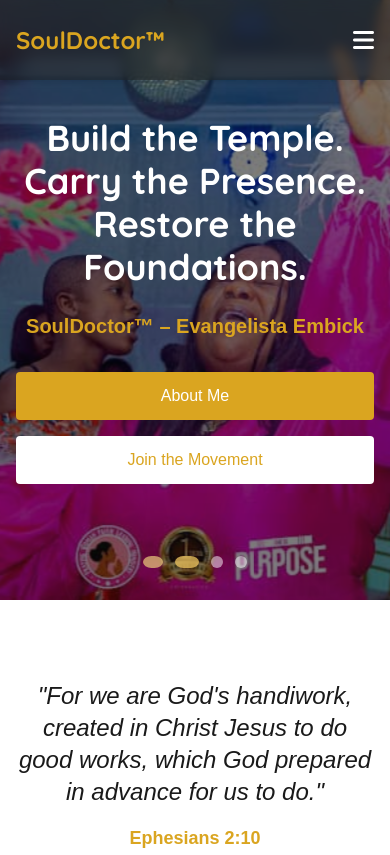
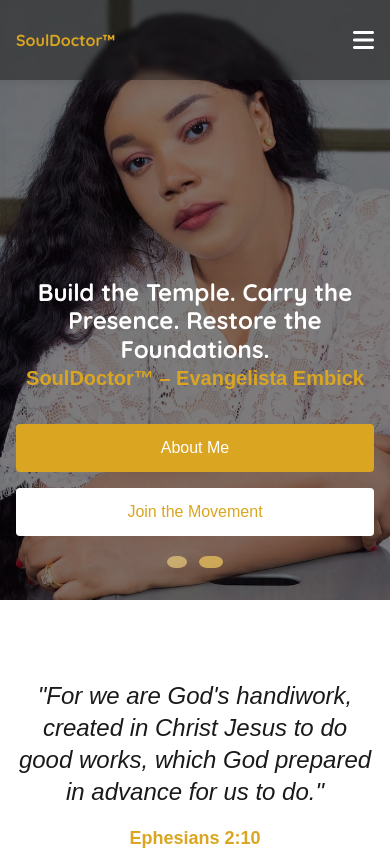
Before and after one commit to MJ497/souldoc, a plain HTML site: page index.html in a window 390 px wide. Shown: the top 855 px of the page. Drawn offline with nearby package versions, Linux system fonts and the light colour scheme; a web font is replaced by a local one.

Commit message:
reduce fonts

```diff
--- a/index.html
+++ b/index.html
@@ -15,7 +15,7 @@
     <header class="glass-header fixed top-0 left-0 right-0 z-50">
         <nav class="container mx-auto px-4 py-4 flex justify-between items-center">
             <div class="flex items-center space-x-2">
-                <h1 class="text-2xl font-bold text-gold" style="">SoulDoctor™</h1>
+                <h1 class="text-2xl font-bold text-gold soul" style="">SoulDoctor™</h1>
             </div>
             <div class="hidden md:flex space-x-6">
                 <a href="index.html" class="text-gold font-semibold hover:text-gold-dark transition">Home</a>
@@ -40,6 +40,7 @@
             <a href="podcast-media.html" class="block py-2 text-white hover:text-gold">Podcast & Media</a>
             <a href="books-resources.html" class="block py-2 text-white hover:text-gold">Books & Resources</a>
             <a href="blog.html" class="block py-2 text-white hover:text-gold">Blog</a>
+
             <a href="contact-prayer.html" class="block py-2 text-white hover:text-gold">Contact & Prayer Request</a>
         </div>
     </header>
@@ -50,26 +51,21 @@
             <!-- Image Slider -->
             <div class="hero-slider">
                 <div class="hero-slide active">
-                    <img src="img/pray.jpeg" alt="Hero Image 1" class="hero-image">
+                    <img src="img/owner.jpeg" alt="Hero Image 1" class="hero-image " >
                 </div>
                 <div class="hero-slide">
-                    <img src="img/smile.jpeg" alt="Hero Image 2" class="hero-image">
+                    <img src="img/praying.jpeg" alt="Hero Image 2" class="hero-image">
                 </div>
-                <div class="hero-slide">
-                    <img src="img/cake.jpeg" alt="Hero Image 3" class="hero-image">
-                </div>
-                <div class="hero-slide">
-                    <img src="img/dance.jpeg" alt="Hero Image 4" class="hero-image">
-                </div>
+
             </div>
 
             <!-- Dark Overlay -->
             <div class="absolute inset-0 bg-black bg-opacity-50 z-[5]"></div>
 
             <!-- Content -->
-            <div class="relative z-[15] h-full flex items-center justify-center">
-                <div class="text-center px-4 max-w-4xl mx-auto">
-                    <h1 class="text-4xl md:text-6xl font-bold mb-6 text-white animate-fade-in-up animate-delay-200" style=" line-height: 1.2;">
+            <div class="relative z-[15] h-full flex items-center justify-center  end">
+                <div class="text-center holder px-4 max-w-4xl mx-auto">
+                    <h1 class="text-4xl herotext md:text-6xl font-bold mb-6 text-white animate-fade-in-up animate-delay-200" style=" line-height: 1.2;">
                         Build the Temple. Carry the Presence. Restore the Foundations.
                     </h1>
                     <p class="text-xl md:text-2xl text-gold mb-8 font-semibold animate-fade-in-up animate-delay-300">SoulDoctor™ – Evangelista Embick</p>
@@ -84,8 +80,8 @@
             <div class="absolute bottom-8 left-1/2 transform -translate-x-1/2 z-[20] flex gap-3">
                 <button class="slider-indicator active" data-slide="0" aria-label="Slide 1"></button>
                 <button class="slider-indicator" data-slide="1" aria-label="Slide 2"></button>
-                <button class="slider-indicator" data-slide="2" aria-label="Slide 3"></button>
-                <button class="slider-indicator" data-slide="3" aria-label="Slide 4"></button>
+                <!-- <button class="slider-indicator" data-slide="2" aria-label="Slide 3"></button>
+                <button class="slider-indicator" data-slide="3" aria-label="Slide 4"></button> -->
             </div>
         </section>
 
--- a/main.css
+++ b/main.css
@@ -376,9 +376,9 @@
 
 .hero-image {
     width: 100%;
-    height: 100%;
+    height: auto;
     object-fit: cover;
-    object-position: center;
+    /* object-position: center; */
 }
 
 @keyframes slideFadeIn {
@@ -431,3 +431,28 @@
 * {
     transition: color 0.3s ease, background-color 0.3s ease, transform 0.3s ease;
 }
+@media (max-width: 768px) {
+  .hero-image {
+height: 100%;
+  }
+  .glass-header{
+    backdrop-filter: blur(2px);
+  }
+  .items-center.end{
+
+    align-items: flex-end;
+
+  }
+  .text-2xl.soul{
+    font-size: 1rem;
+  }
+
+  .text-4xl.herotext{
+    font-size: 1.5rem;
+    margin-bottom: 0;
+
+  }
+.text-center.holder{
+   margin-bottom: 4rem;
+}
+}
```
Also changed, not shown: about-me.html (+1 -1 lines), blog.html (+1 -1 lines), books-resources.html (+1 -1 lines), contact-prayer.html (+1 -1 lines), ministries.html (+1 -1 lines), podcast-media.html (+1 -1 lines).
